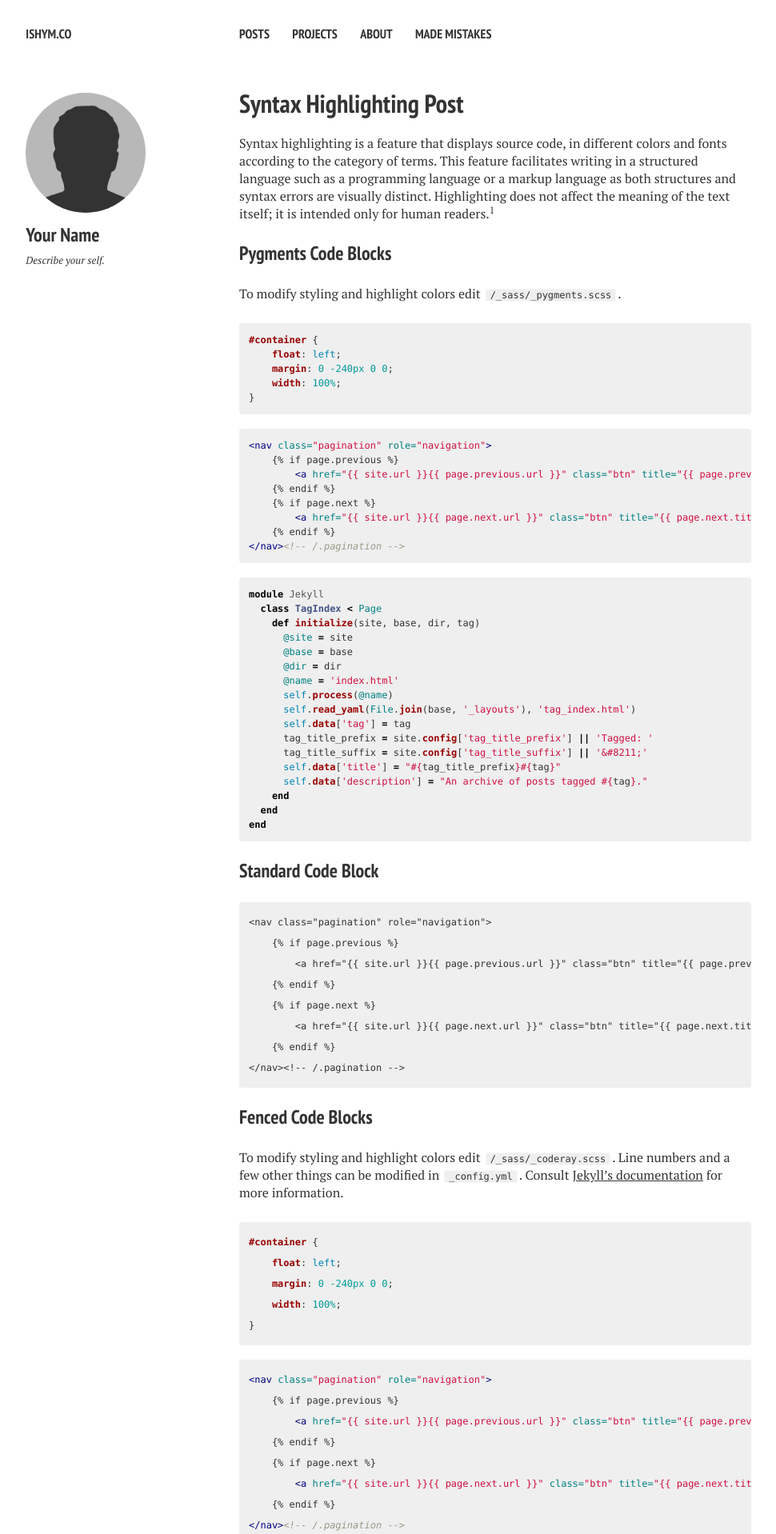
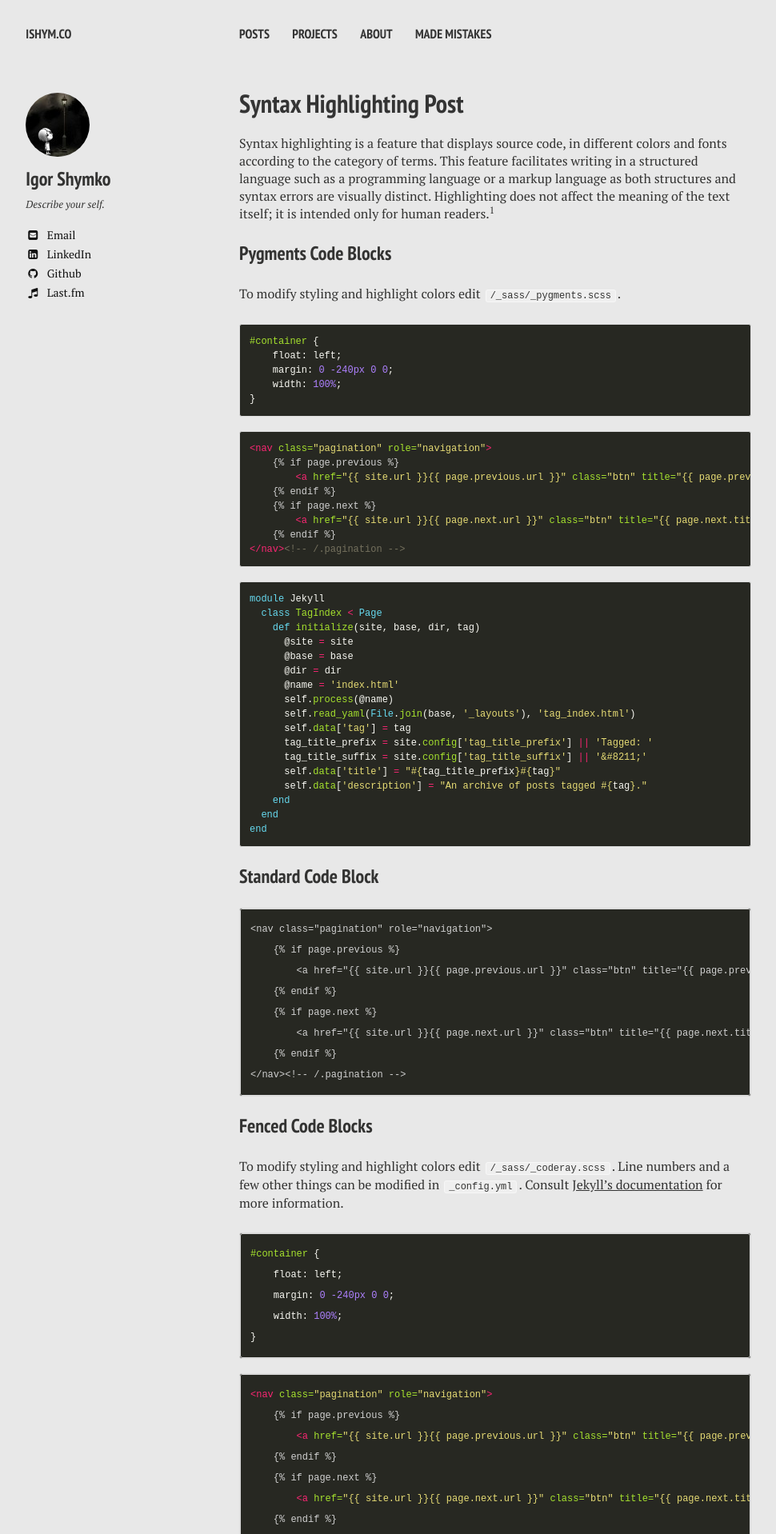
Before and after one commit to ancane/ancane.github.io, a Jekyll site: the page built from _posts/2013-08-16-code-highlighting-post.md, in a window 1280 px wide. Shown: the top 1918 px of the page at 80% size, without its empty margins (21-991 px from the left). Built offline with Jekyll 4.4.1, drawn with Linux system fonts in a browser that asks for light colours; nearby versions of some CDN libraries; comment, search, counter and statistics services are not loaded; some of the changed text lies outside the part shown.

Commit message:
pygments; disqus; minor

```diff
--- a/_config.yml
+++ b/_config.yml
@@ -26,11 +26,11 @@
 
 # Site owner
 owner:
-  name: Your Name
-  avatar: bio-photo.jpg
+  name: Igor Shymko
+  avatar: avatar.jpg
   bio: "Describe your self."
-  email:
-  disqus-shortname:
+  email: igor.shimko@gmail.com
+  disqus-shortname: ishymco
   twitter: #username
   facebook: #username
   google:
@@ -40,12 +40,12 @@
     ad-client:
     ad-slot:
   bing-verify:
-  github: #username
+  github: ancane
   stackoverflow: #http://stackoverflow.com/users/123456/username
-  linkedin: #username
+  linkedin: igorshymko
   xing: #username
   instagram: #username
-  lastfm: #username
+  lastfm: wisemedic
   tumblr: #username
   pinterest: #username
   foursquare: #username
--- a/_sass/pygments.scss
+++ b/_sass/pygments.scss
@@ -1,79 +1,73 @@
-/* ==========================================================================
-   Pygments.rb syntax highlighting
-   ========================================================================== */
-
 .highlight {
-	background-color: #efefef;
-	font-family: $code-font;
+	margin-bottom: 1.5em;
 	@include font(12);
-	color: #333332;
-	margin-bottom: 1.5em;
-	@include rounded(4px);
+	color: #d0d0d0;
+	border: 1px solid darken($body-color, 5);
+	background-color: #272822;
+	@include rounded(3px);
 	pre {
 		position: relative;
 		margin: 0;
 		padding: 1em;
 	}
-	.lineno { padding-right: 24px; color: lighten(#333332,50);}
-	.hll { background-color: #ffffcc }
-	.c { color: #999988; font-style: italic } /* Comment */
-	.err { color: #a61717; background-color: #e3d2d2 } /* Error */
-	.k { color: #000000; font-weight: bold } /* Keyword */
-	.o { color: #000000; font-weight: bold } /* Operator */
-	.cm { color: #999988; font-style: italic } /* Comment.Multiline */
-	.cp { color: #999999; font-weight: bold; font-style: italic } /* Comment.Preproc */
-	.c1 { color: #999988; font-style: italic } /* Comment.Single */
-	.cs { color: #999999; font-weight: bold; font-style: italic } /* Comment.Special */
-	.gd { color: #000000; background-color: #ffdddd } /* Generic.Deleted */
-	.ge { color: #000000; font-style: italic } /* Generic.Emph */
-	.gr { color: #aa0000 } /* Generic.Error */
-	.gh { color: #999999 } /* Generic.Heading */
-	.gi { color: #000000; background-color: #ddffdd } /* Generic.Inserted */
-	.go { color: #888888 } /* Generic.Output */
-	.gp { color: #555555 } /* Generic.Prompt */
+	.lineno { padding-right: 24px; color: #8f908a;}
+	.hll { background-color: #49483e }
+	.c { color: #75715e } /* Comment */
+	.err { color: #960050; background-color: #1e0010 } /* Error */
+	.k { color: #66d9ef } /* Keyword */
+	.l { color: #ae81ff } /* Literal */
+	.n { color: #f8f8f2 } /* Name */
+	.o { color: #f92672 } /* Operator */
+	.p { color: #f8f8f2 } /* Punctuation */
+	.cm { color: #75715e } /* Comment.Multiline */
+	.cp { color: #75715e } /* Comment.Preproc */
+	.c1 { color: #75715e } /* Comment.Single */
+	.cs { color: #75715e } /* Comment.Special */
+	.ge { font-style: italic } /* Generic.Emph */
 	.gs { font-weight: bold } /* Generic.Strong */
-	.gu { color: #aaaaaa } /* Generic.Subheading */
-	.gt { color: #aa0000 } /* Generic.Traceback */
-	.kc { color: #000000; font-weight: bold } /* Keyword.Constant */
-	.kd { color: #000000; font-weight: bold } /* Keyword.Declaration */
-	.kn { color: #000000; font-weight: bold } /* Keyword.Namespace */
-	.kp { color: #000000; font-weight: bold } /* Keyword.Pseudo */
-	.kr { color: #000000; font-weight: bold } /* Keyword.Reserved */
-	.kt { color: #445588; font-weight: bold } /* Keyword.Type */
-	.m { color: #009999 } /* Literal.Number */
-	.s { color: #d01040 } /* Literal.String */
-	.na { color: #008080 } /* Name.Attribute */
-	.nb { color: #0086B3 } /* Name.Builtin */
-	.nc { color: #445588; font-weight: bold } /* Name.Class */
-	.no { color: #008080 } /* Name.Constant */
-	.nd { color: #3c5d5d; font-weight: bold } /* Name.Decorator */
-	.ni { color: #800080 } /* Name.Entity */
-	.ne { color: #990000; font-weight: bold } /* Name.Exception */
-	.nf { color: #990000; font-weight: bold } /* Name.Function */
-	.nl { color: #990000; font-weight: bold } /* Name.Label */
-	.nn { color: #555555 } /* Name.Namespace */
-	.nt { color: #000080 } /* Name.Tag */
-	.nv { color: #008080 } /* Name.Variable */
-	.ow { color: #000000; font-weight: bold } /* Operator.Word */
-	.w { color: #bbbbbb } /* Text.Whitespace */
-	.mf { color: #009999 } /* Literal.Number.Float */
-	.mh { color: #009999 } /* Literal.Number.Hex */
-	.mi { color: #009999 } /* Literal.Number.Integer */
-	.mo { color: #009999 } /* Literal.Number.Oct */
-	.sb { color: #d01040 } /* Literal.String.Backtick */
-	.sc { color: #d01040 } /* Literal.String.Char */
-	.sd { color: #d01040 } /* Literal.String.Doc */
-	.s2 { color: #d01040 } /* Literal.String.Double */
-	.se { color: #d01040 } /* Literal.String.Escape */
-	.sh { color: #d01040 } /* Literal.String.Heredoc */
-	.si { color: #d01040 } /* Literal.String.Interpol */
-	.sx { color: #d01040 } /* Literal.String.Other */
-	.sr { color: #009926 } /* Literal.String.Regex */
-	.s1 { color: #d01040 } /* Literal.String.Single */
-	.ss { color: #990073 } /* Literal.String.Symbol */
-	.bp { color: #999999 } /* Name.Builtin.Pseudo */
-	.vc { color: #008080 } /* Name.Variable.Class */
-	.vg { color: #008080 } /* Name.Variable.Global */
-	.vi { color: #008080 } /* Name.Variable.Instance */
-	.il { color: #009999 } /* Literal.Number.Integer.Long */
+	.kc { color: #66d9ef } /* Keyword.Constant */
+	.kd { color: #66d9ef } /* Keyword.Declaration */
+	.kn { color: #f92672 } /* Keyword.Namespace */
+	.kp { color: #66d9ef } /* Keyword.Pseudo */
+	.kr { color: #66d9ef } /* Keyword.Reserved */
+	.kt { color: #66d9ef } /* Keyword.Type */
+	.ld { color: #e6db74 } /* Literal.Date */
+	.m { color: #ae81ff } /* Literal.Number */
+	.s { color: #e6db74 } /* Literal.String */
+	.na { color: #a6e22e } /* Name.Attribute */
+	.nb { color: #f8f8f2 } /* Name.Builtin */
+	.nc { color: #a6e22e } /* Name.Class */
+	.no { color: #66d9ef } /* Name.Constant */
+	.nd { color: #a6e22e } /* Name.Decorator */
+	.ni { color: #f8f8f2 } /* Name.Entity */
+	.ne { color: #a6e22e } /* Name.Exception */
+	.nf { color: #a6e22e } /* Name.Function */
+	.nl { color: #f8f8f2 } /* Name.Label */
+	.nn { color: #f8f8f2 } /* Name.Namespace */
+	.nx { color: #a6e22e } /* Name.Other */
+	.py { color: #f8f8f2 } /* Name.Property */
+	.nt { color: #f92672 } /* Name.Tag */
+	.nv { color: #f8f8f2 } /* Name.Variable */
+	.ow { color: #f92672 } /* Operator.Word */
+	.w { color: #f8f8f2 } /* Text.Whitespace */
+	.mf { color: #ae81ff } /* Literal.Number.Float */
+	.mh { color: #ae81ff } /* Literal.Number.Hex */
+	.mi { color: #ae81ff } /* Literal.Number.Integer */
+	.mo { color: #ae81ff } /* Literal.Number.Oct */
+	.sb { color: #e6db74 } /* Literal.String.Backtick */
+	.sc { color: #e6db74 } /* Literal.String.Char */
+	.sd { color: #e6db74 } /* Literal.String.Doc */
+	.s2 { color: #e6db74 } /* Literal.String.Double */
+	.se { color: #ae81ff } /* Literal.String.Escape */
+	.sh { color: #e6db74 } /* Literal.String.Heredoc */
+	.si { color: #e6db74 } /* Literal.String.Interpol */
+	.sx { color: #e6db74 } /* Literal.String.Other */
+	.sr { color: #e6db74 } /* Literal.String.Regex */
+	.s1 { color: #e6db74 } /* Literal.String.Single */
+	.ss { color: #e6db74 } /* Literal.String.Symbol */
+	.bp { color: #f8f8f2 } /* Name.Builtin.Pseudo */
+	.vc { color: #f8f8f2 } /* Name.Variable.Class */
+	.vg { color: #f8f8f2 } /* Name.Variable.Global */
+	.vi { color: #f8f8f2 } /* Name.Variable.Instance */
+	.il { color: #ae81ff } /* Literal.Number.Integer.Long */
 }
--- a/_sass/variables.scss
+++ b/_sass/variables.scss
@@ -11,31 +11,31 @@
 $paragraph-indent: true !default;
 $base-font: 'PT Serif', serif;
 $heading-font: 'PT Sans Narrow', sans-serif;
-$code-font: Monaco, "Courier New", "DejaVu Sans Mono", "Bitstream Vera Sans Mono", monospace;
+$code-font: "Courier New", "DejaVu Sans Mono", "Bitstream Vera Sans Mono", monospace;
 $alt-font: $base-font;
 
 /*
    Colors
    ========================================================================== */
 
-$bodycolor      : #fff;
+$bodycolor      : #e8e8e8;
 $body-color     : $bodycolor;
 $textcolor      : #333332;
 $text-color     : $textcolor;
 $border-color   : $text-color;
-$basecolor 		  : #343434;
-$compcolor 		  : spin($basecolor, 180);
+$basecolor                : #343434;
+$compcolor                : spin($basecolor, 180);
 $bordercolor    : $basecolor;
 $white          : #fff;
 $black          : #111;
 $accentcolor    : $black;
 
 /* buttons */
-$primary			: $black;
-$success			: #5cb85c;
-$warning			: #dd8338;
-$danger				: #C64537;
-$info				  : #308cbc;
+$primary                        : $black;
+$success                        : #5cb85c;
+$warning                        : #dd8338;
+$danger                         : #C64537;
+$info                             : #308cbc;
 
 /* brands */
 $facebook-color     : #3b5998;
@@ -52,11 +52,11 @@
 $youtube-color      : #ff3333;
 
 /* links */
-$linkcolor 		    : #343434;
+$linkcolor                  : #343434;
 $link-color       : $linkcolor;
-$linkcolorhover 	: darken($linkcolor, 10);
+$linkcolorhover         : darken($linkcolor, 10);
 $linkcolorvisited : lighten($linkcolorhover, 20);
-$linkcolorfocus 	: darken($linkcolorvisited, 10);
+$linkcolorfocus         : darken($linkcolorvisited, 10);
 
 /*
    Breakpoints
```
Also changed, not shown: images/avatar.jpg (added), images/sample-image-5.jpg, 1 other file.
